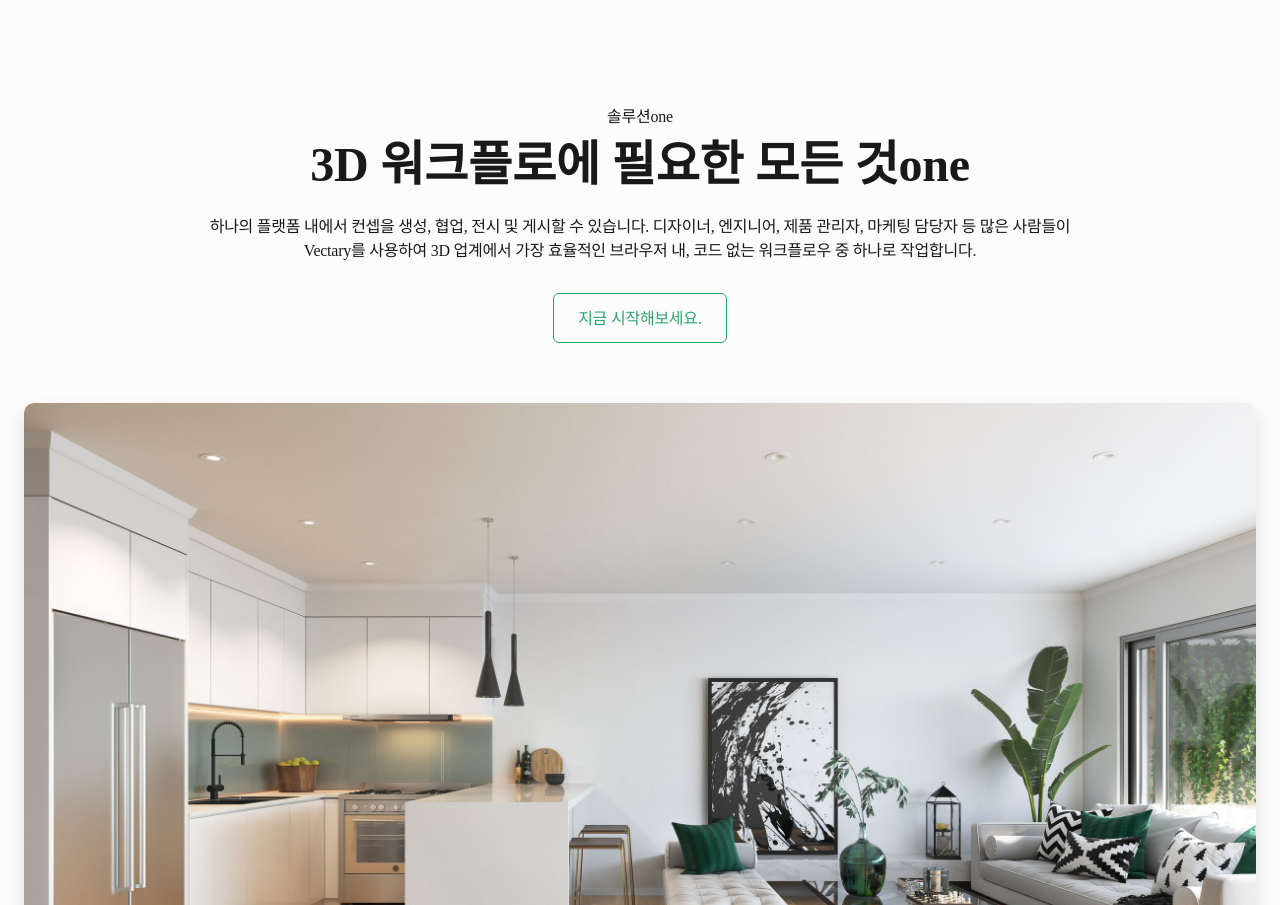
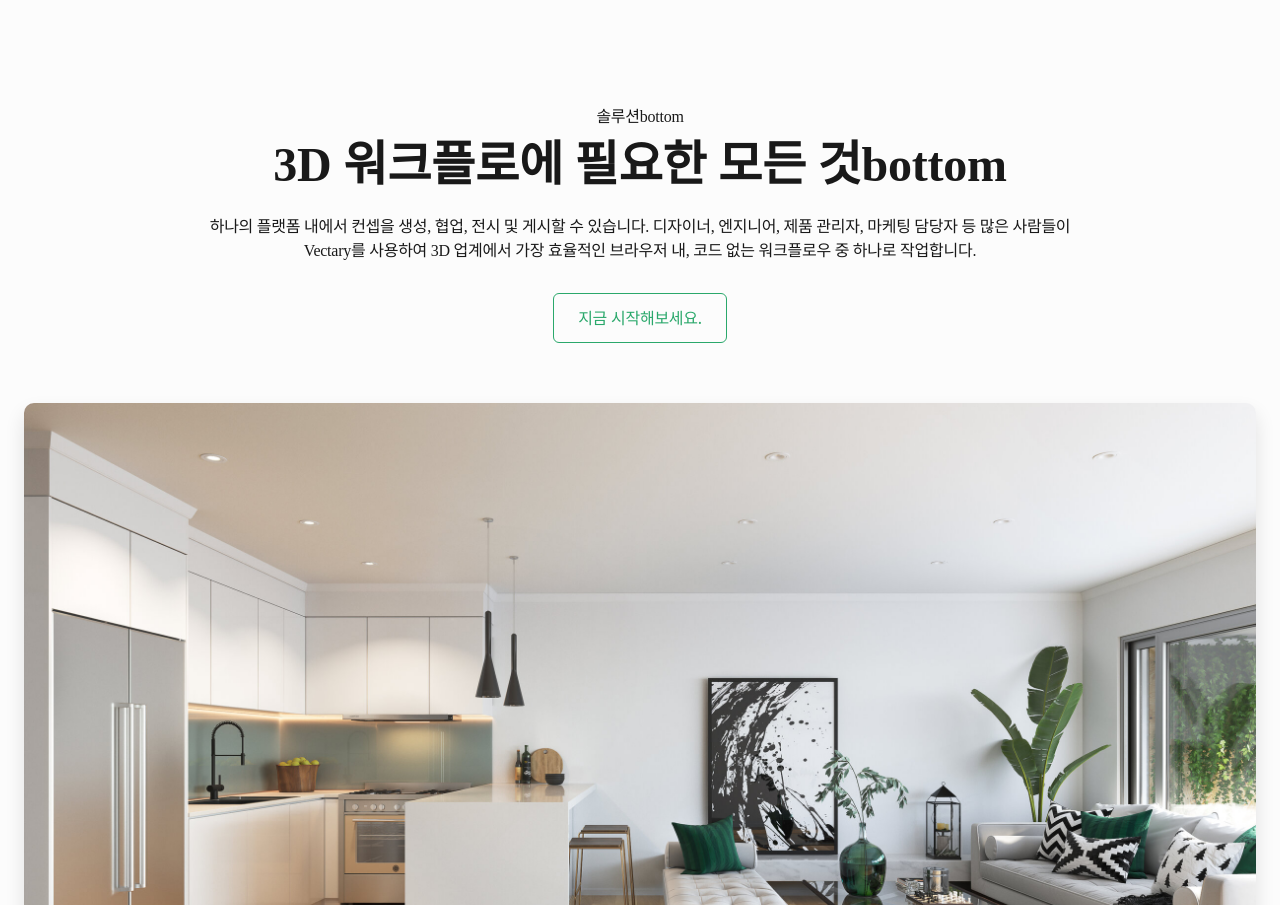
Before and after one commit to sbbc212/Achiple_WEB_Front, a Next.js app: page / in a window 1280 px wide. Shown: the part 7320-8225 px from the top of the page. Built offline with nearby package versions, Linux system fonts and the light colour scheme; a web font is replaced by a local one.

Commit message:
Fix: 오류 해결

```diff
--- a/src/components/Section/Page_section.tsx
+++ b/src/components/Section/Page_section.tsx
@@ -1,6 +1,6 @@
 import React from "react";
 
-import { maintext, topsection } from "@/constants/maindata";
+import { mainbottom, maintext, topsection } from "@/constants/maindata";
 
 import Linebtn from "../Button/Linebtn";
 
@@ -21,7 +21,7 @@ function Page_section({ type }: { type: string }) {
       content = maintext;
       break;
     case "mainbottom":
-      content = maintext;
+      content = mainbottom;
       break;
   }
   return (
--- a/src/constants/maindata.ts
+++ b/src/constants/maindata.ts
@@ -38,7 +38,7 @@ export const mainbottom = [
   {
     id: "0",
     title: "솔루션bottom",
-    content: "3D 워크플로에 필요한 모든 것one",
+    content: "3D 워크플로에 필요한 모든 것bottom",
     content2:
       " 하나의 플랫폼 내에서 컨셉을 생성, 협업, 전시 및 게시할 수 있습니다. 디자이너, 엔지니어, 제품 관리자, 마케팅 담당자 등 많은 사람들이 Vectary를 사용하여 3D 업계에서 가장 효율적인 브라우저 내, 코드 없는 워크플로우 중 하나로 작업합니다.",
     img: "/img/dummy_img_01.jpg",
```
